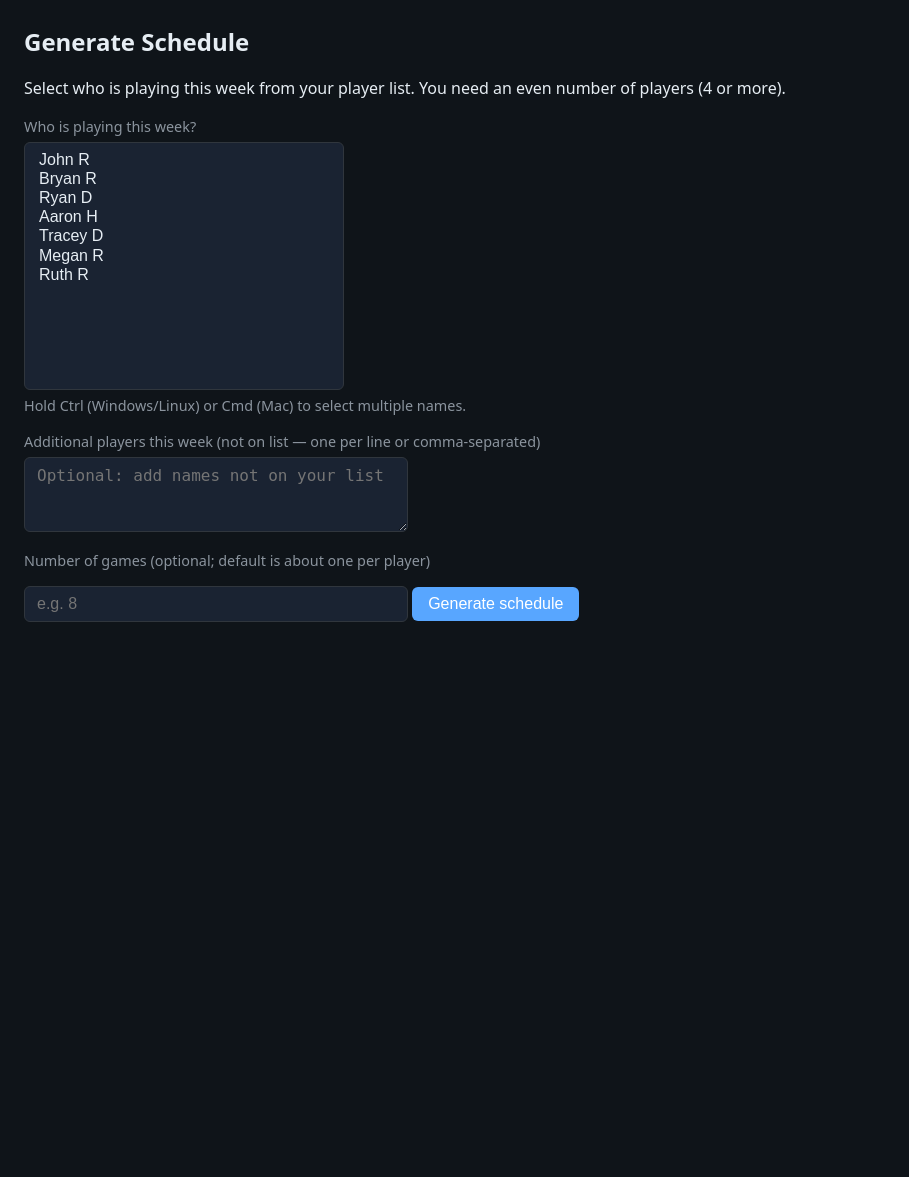
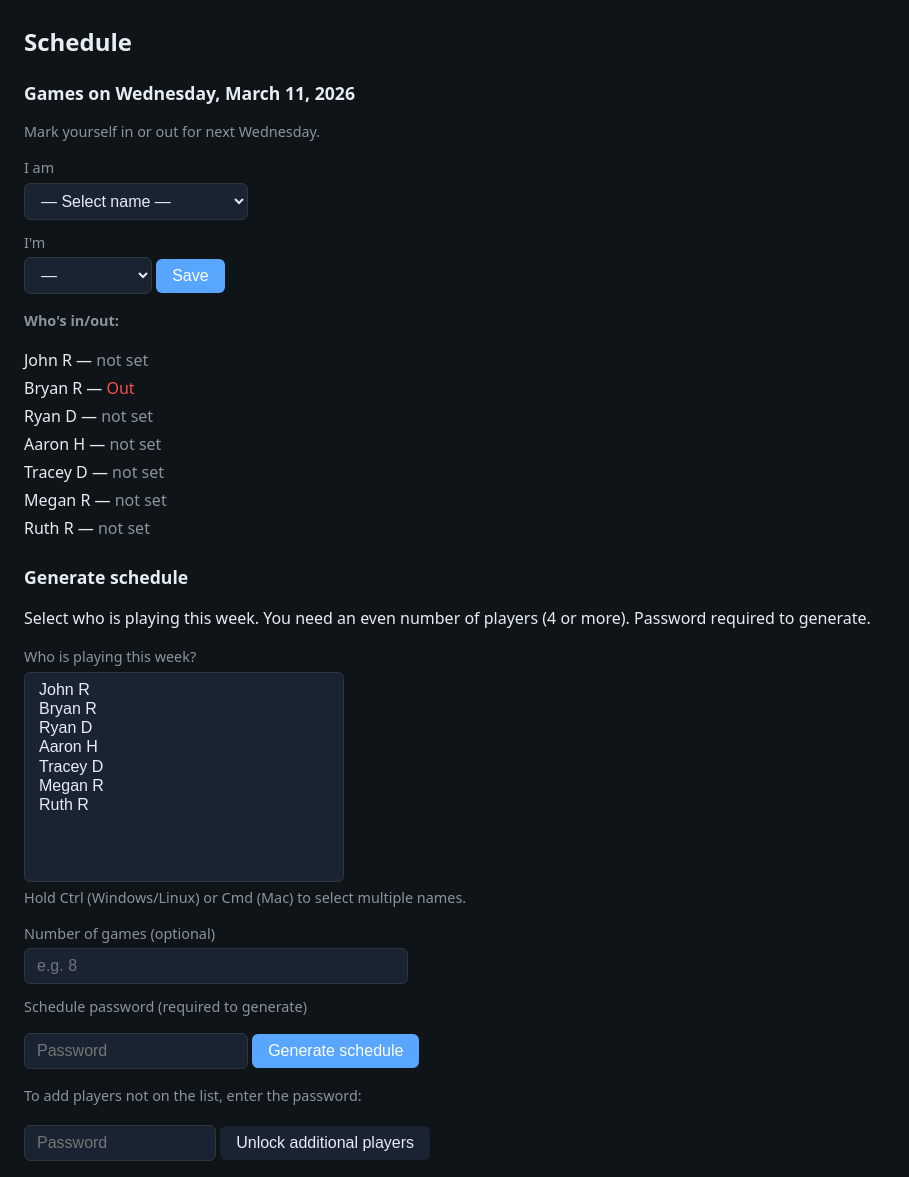
Before and after one commit to Brue33/pickleball-scheduler, a Flask app: page /schedule in a window 1280 px wide. Shown: the part 53-1230 px from the top of the page, without its empty margins (0-909 px from the left). Before the commit the page ends 675 px from the top, so only its background shows below. Run offline with Flask 2, Linux system fonts and the light colour scheme.

Commit message:
Initial commit: Pickleball scheduler

```diff
--- a/app.py
+++ b/app.py
@@ -4,10 +4,13 @@
 """
 
 import json
+import hmac
+import hashlib
+import os
 from pathlib import Path
-from datetime import datetime, timezone
+from datetime import datetime, timezone, date, timedelta
 
-from flask import Flask, render_template, request, redirect, url_for, flash, session
+from flask import Flask, render_template, request, redirect, url_for, flash, session, jsonify
 from scheduler import (
     generate_schedule,
     load_rankings,
@@ -23,7 +26,22 @@
 
 PLAYERS_FILE = Path(__file__).resolve().parent / "players.json"
 MATCH_HISTORY_FILE = Path(__file__).resolve().parent / "match_history.json"
+AVAILABILITY_FILE = Path(__file__).resolve().parent / "availability.json"
 PLAYERS_PASSWORD = "PBPlayers26"
+SCHEDULE_PASSWORD = "PBGames26"
+SLACK_SIGNING_SECRET = os.environ.get("SLACK_SIGNING_SECRET", "")
+
+
+def verify_slack_signature(body_bytes, timestamp, signature_header):
+    if not SLACK_SIGNING_SECRET:
+        return True
+    if not signature_header or not body_bytes or not timestamp:
+        return False
+    if not signature_header.startswith("v0="):
+        return False
+    sig_basestring = f"v0:{timestamp}:".encode() + body_bytes
+    expected = "v0=" + hmac.new(SLACK_SIGNING_SECRET.encode(), sig_basestring, hashlib.sha256).hexdigest()
+    return hmac.compare_digest(expected, signature_header)
 
 
 def load_players_list():
@@ -83,10 +101,62 @@
         json.dump({"matches": matches}, f, indent=2)
 
 
+def get_next_wednesday():
+    """Return the next upcoming Wednesday (or today if today is Wednesday)."""
+    today = date.today()
+    days_ahead = (2 - today.weekday() + 7) % 7
+    if days_ahead == 0:
+        return today
+    return today + timedelta(days=days_ahead)
+
+
+def load_availability():
+    """Load availability by date: { 'YYYY-MM-DD': { 'PlayerName': 'in'|'out' } }."""
+    if not AVAILABILITY_FILE.exists():
+        return {}
+    try:
+        with open(AVAILABILITY_FILE) as f:
+            return json.load(f)
+    except (json.JSONDecodeError, OSError):
+        return {}
+
+
+def save_availability(by_date):
+    with open(AVAILABILITY_FILE, "w") as f:
+        json.dump(by_date, f, indent=2)
+
+
 @app.route("/")
 def index():
     rankings = load_rankings()
     return render_template("index.html", rankings=rankings)
+
+
+@app.route("/slack/command", methods=["POST"])
+def slack_command():
+    body = request.get_data(cache=True)
+    timestamp = request.headers.get("X-Slack-Request-Timestamp", "")
+    signature = request.headers.get("X-Slack-Signature", "")
+    if not verify_slack_signature(body, timestamp, signature):
+        return jsonify({"text": "Invalid request signature."}), 401
+    command = request.form.get("command", "")
+    text = request.form.get("text", "")
+    from slack_handlers import handle_slack_command
+    response = handle_slack_command(
+        command=command,
+        text=text,
+        player_list=load_players_list(),
+        load_rankings=load_rankings,
+        load_match_history=load_match_history,
+        load_availability=load_availability,
+        save_availability=save_availability,
+        get_next_wednesday=get_next_wednesday,
+        schedule_password=SCHEDULE_PASSWORD,
+        load_players_list=load_players_list,
+        generate_schedule=generate_schedule,
+        format_schedule=format_schedule,
+    )
+    return jsonify(response)
 
 
 @app.route("/schedule", methods=["GET", "POST"])
@@ -94,11 +164,30 @@
     if request.method == "GET":
         rankings = load_rankings()
         player_list = load_players_list()
-        return render_template("schedule.html", rankings=rankings, player_list=player_list)
+        next_wed = get_next_wednesday()
+        next_wed_str = next_wed.strftime("%A, %B %d, %Y")
+        date_key = next_wed.isoformat()
+        availability_all = load_availability()
+        availability = availability_all.get(date_key, {})
+        schedule_players_unlocked = session.get("schedule_players_unlocked", False)
+        return render_template(
+            "schedule.html",
+            rankings=rankings,
+            player_list=player_list,
+            next_wednesday=next_wed_str,
+            date_key=date_key,
+            availability=availability,
+            schedule_players_unlocked=schedule_players_unlocked,
+        )
 
-    # POST: generate schedule
+    # POST: generate schedule (requires schedule password)
+    schedule_password = request.form.get("schedule_password", "").strip()
+    if schedule_password != SCHEDULE_PASSWORD:
+        flash("Invalid schedule password. Use the correct password to generate.", "error")
+        return redirect(url_for("schedule"))
+
     selected = request.form.getlist("selected_players")
-    players_extra = request.form.get("players_extra", "").strip()
+    players_extra = request.form.get("players_extra", "").strip() if session.get("schedule_players_unlocked") else ""
     games_str = request.form.get("games", "").strip()
 
     players = [p.strip() for p in selected if p and p.strip()]
@@ -148,6 +237,34 @@
     except ValueError as e:
         flash(str(e), "error")
         return redirect(url_for("schedule"))
+
+
+@app.route("/schedule/availability", methods=["POST"])
+def schedule_availability():
+    player_name = request.form.get("availability_player", "").strip()
+    status = request.form.get("availability_status", "").strip().lower()
+    if not player_name or status not in ("in", "out"):
+        flash("Select your name and In or Out.", "error")
+        return redirect(url_for("schedule"))
+    next_wed = get_next_wednesday()
+    date_key = next_wed.isoformat()
+    availability_all = load_availability()
+    if date_key not in availability_all:
+        availability_all[date_key] = {}
+    availability_all[date_key][player_name] = status
+    save_availability(availability_all)
+    flash(f"Marked {player_name} as {status} for next Wednesday.", "success")
+    return redirect(url_for("schedule"))
+
+
+@app.route("/schedule/unlock-players", methods=["POST"])
+def schedule_unlock_players():
+    if request.form.get("players_extra_password", "").strip() == PLAYERS_PASSWORD:
+        session["schedule_players_unlocked"] = True
+        flash("Additional players section unlocked.", "success")
+    else:
+        flash("Incorrect password.", "error")
+    return redirect(url_for("schedule"))
 
 
 @app.route("/schedule-results", methods=["POST"])
@@ -232,7 +349,7 @@
     save_rankings(reset_rankings)
     with open(MATCH_HISTORY_FILE, "w") as f:
         json.dump({"matches": []}, f, indent=2)
-    flash("All rankings reset to 1000 and past games cleared.", "success")
+    flash("All rankings reset to 1300 and past games cleared.", "success")
     return redirect(url_for("players"))
 
 
--- /dev/null
+++ b/availability.json
@@ -0,0 +1,5 @@
+{
+  "2026-03-11": {
+    "Bryan R": "out"
+  }
+}
--- a/scheduler.py
+++ b/scheduler.py
@@ -12,7 +12,7 @@
 from itertools import combinations
 from collections import defaultdict
 
-DEFAULT_RATING = 1000
+DEFAULT_RATING = 1300
 K_FACTOR = 32
 RANKINGS_FILE = Path(__file__).parent / "rankings.json"
 HISTORY_FILE = Path(__file__).parent / "play_history.json"
--- a/templates/players.html
+++ b/templates/players.html
@@ -4,7 +4,7 @@
   <h1>Player list</h1>
   <p>Add or remove names. This list is used when selecting who is playing each week on the Schedule page.</p>
   <p><a href="{{ url_for('players_logout') }}" class="btn-secondary" style="margin-top: 0;">Log out</a></p>
-  <form method="post" action="{{ url_for('players_reset') }}" style="margin-bottom: 1.5rem;" onsubmit="return confirm('Reset all rankings to 1000 and clear all past games? This cannot be undone.');">
+  <form method="post" action="{{ url_for('players_reset') }}" style="margin-bottom: 1.5rem;" onsubmit="return confirm('Reset all rankings to 1300 and clear all past games? This cannot be undone.');">
     <button type="submit" class="btn-secondary" style="background: var(--error);">Reset rankings &amp; clear past games</button>
   </form>
   <form method="post" action="{{ url_for('players') }}" style="margin-bottom: 1.5rem;">
@@ -32,7 +32,7 @@
               <td>{{ p }}</td>
               <td>
                 <input type="hidden" name="player_{{ loop.index0 }}" value="{{ p }}">
-                <input type="number" name="rating_{{ loop.index0 }}" value="{{ rankings.get(p, 1000) }}" min="0" max="3000" step="50" style="width: 5rem;">
+                <input type="number" name="rating_{{ loop.index0 }}" value="{{ rankings.get(p, 1300) }}" min="0" max="3000" step="50" style="width: 5rem;">
               </td>
             </tr>
           {% endfor %}
--- a/templates/schedule.html
+++ b/templates/schedule.html
@@ -1,23 +1,68 @@
 {% extends "base.html" %}
-{% block title %}Generate Schedule{% endblock %}
+{% block title %}Schedule{% endblock %}
 {% block content %}
-  <h1>Generate Schedule</h1>
-  <p>Select who is playing this week from your player list. You need an even number of players (4 or more).</p>
+  <h1>Schedule</h1>
+
+  <h2 style="font-size: 1.1rem; margin-top: 1.25rem;">Games on {{ next_wednesday }}</h2>
+  <p style="color: var(--muted); font-size: 0.9rem;">Mark yourself in or out for next Wednesday.</p>
+  <form method="post" action="{{ url_for('schedule_availability') }}" style="margin-bottom: 1rem;">
+    <label for="availability_player">I am</label>
+    <select id="availability_player" name="availability_player" style="max-width: 14rem;">
+      <option value="">— Select name —</option>
+      {% for p in player_list %}
+        <option value="{{ p }}">{{ p }}</option>
+      {% endfor %}
+    </select>
+    <label for="availability_status">I'm</label>
+    <select id="availability_status" name="availability_status" style="max-width: 8rem;">
+      <option value="">—</option>
+      <option value="in">In</option>
+      <option value="out">Out</option>
+    </select>
+    <button type="submit" style="margin-top: 0;">Save</button>
+  </form>
+  {% if availability or player_list %}
+    <p style="color: var(--muted); font-size: 0.9rem;"><strong>Who's in/out:</strong></p>
+    <ul style="list-style: none; padding: 0; margin-bottom: 1.5rem;">
+      {% for p in player_list %}
+        <li style="margin-bottom: 0.25rem;">
+          {{ p }} — {% if availability.get(p) == 'in' %}<span style="color: var(--success);">In</span>{% elif availability.get(p) == 'out' %}<span style="color: var(--error);">Out</span>{% else %}<span style="color: var(--muted);">not set</span>{% endif %}
+        </li>
+      {% endfor %}
+    </ul>
+  {% endif %}
+
+  <h2 style="font-size: 1.1rem;">Generate schedule</h2>
+  <p>Select who is playing this week. You need an even number of players (4 or more). Password required to generate.</p>
   <form method="post" action="{{ url_for('schedule') }}">
     <label for="selected_players">Who is playing this week?</label>
-    <select id="selected_players" name="selected_players" multiple size="12" style="max-width: 20rem;">
+    <select id="selected_players" name="selected_players" multiple size="10" style="max-width: 20rem;">
       {% for p in player_list %}
         <option value="{{ p }}">{{ p }}</option>
       {% endfor %}
     </select>
     <p style="color: var(--muted); font-size: 0.9rem; margin-top: 0.25rem;">Hold Ctrl (Windows/Linux) or Cmd (Mac) to select multiple names.</p>
-    <label for="players_extra">Additional players this week (not on list — one per line or comma-separated)</label>
-    <textarea id="players_extra" name="players_extra" rows="3" placeholder="Optional: add names not on your list"></textarea>
-    <label for="games">Number of games (optional; default is about one per player)</label>
+
+    {% if schedule_players_unlocked %}
+      <label for="players_extra">Additional players this week (not on list)</label>
+      <textarea id="players_extra" name="players_extra" rows="3" placeholder="Optional: one per line or comma-separated"></textarea>
+    {% endif %}
+
+    <label for="games">Number of games (optional)</label>
     <input type="number" id="games" name="games" min="1" max="32" placeholder="e.g. 8">
+    <label for="schedule_password">Schedule password (required to generate)</label>
+    <input type="password" id="schedule_password" name="schedule_password" placeholder="Password" style="max-width: 14rem;">
     <button type="submit">Generate schedule</button>
   </form>
+
+  {% if not schedule_players_unlocked %}
+    <p style="margin-top: 1rem; color: var(--muted); font-size: 0.9rem;">To add players not on the list, enter the password:</p>
+    <form method="post" action="{{ url_for('schedule_unlock_players') }}" style="margin-top: 0.5rem;">
+      <input type="password" name="players_extra_password" placeholder="Password" style="max-width: 12rem;">
+      <button type="submit" class="btn-secondary" style="margin-top: 0;">Unlock additional players</button>
+    </form>
+  {% endif %}
   {% if not player_list %}
-    <p style="margin-top: 1rem;"><a href="{{ url_for('players') }}">Add players to your list</a> first, or add names in the “Additional players” box above.</p>
+    <p style="margin-top: 1rem;"><a href="{{ url_for('players') }}">Add players to your list</a> first (Players tab, password protected).</p>
   {% endif %}
 {% endblock %}
```
Also changed, not shown: rankings.json (+7 -7 lines), slack_handlers.py (added, +158 -0 lines), README.md.
